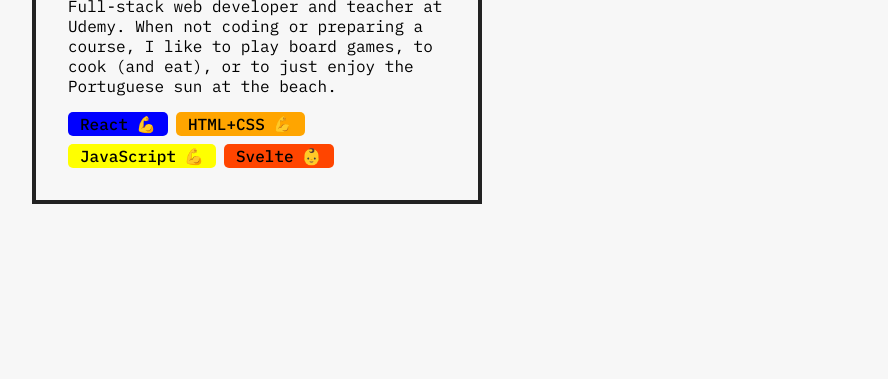
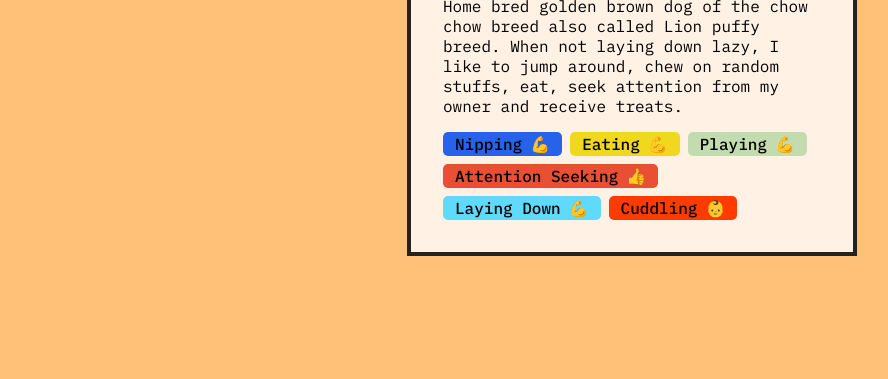
Before and after one commit to lawalOyinlola/Jonas-profile-card, a React app: page / in a window 1280 px wide. Shown: the part 421-800 px from the top of the page, without its empty margins (8-896 px from the left). Built offline with nearby package versions, Linux system fonts and the light colour scheme.

Commit message:
changed profile card to "rex the dawg" and build

```diff
--- a/package.json
+++ b/package.json
@@ -8,7 +8,8 @@
     "loader-utils": "3.2.1",
     "react": "18.2.0",
     "react-dom": "18.2.0",
-    "react-scripts": "5.0.1"
+    "react-scripts": "^5.0.1",
+    "vite": "^4.4.9"
   },
   "devDependencies": {
     "@babel/runtime": "7.13.8",
--- a/public/index.html
+++ b/public/index.html
@@ -4,40 +4,14 @@
 <head>
 	<meta charset="utf-8">
 	<meta name="viewport" content="width=device-width, initial-scale=1, shrink-to-fit=no">
-	<meta name="theme-color" content="#000000">
-	<!--
-      manifest.json provides metadata used when your web app is added to the
-      homescreen on Android. See https://developers.google.com/web/fundamentals/engage-and-retain/web-app-manifest/
-    -->
 	<link rel="manifest" href="%PUBLIC_URL%/manifest.json">
 	<link rel="shortcut icon" href="%PUBLIC_URL%/favicon.ico">
-	<!--
-      Notice the use of %PUBLIC_URL% in the tags above.
-      It will be replaced with the URL of the `public` folder during the build.
-      Only files inside the `public` folder can be referenced from the HTML.
 
-      Unlike "/favicon.ico" or "favicon.ico", "%PUBLIC_URL%/favicon.ico" will
-      work correctly both with client-side routing and a non-root public URL.
-      Learn how to configure a non-root public URL by running `npm run build`.
-    -->
-	<title>React App</title>
+	  <title>Rex The Dawg!</title>
 </head>
 
 <body>
-	<noscript>
-		You need to enable JavaScript to run this app.
-	</noscript>
 	<div id="root"></div>
-	<!--
-      This HTML file is a template.
-      If you open it directly in the browser, you will see an empty page.
-
-      You can add webfonts, meta tags, or analytics to this file.
-      The build step will place the bundled scripts into the <body> tag.
-
-      To begin the development, run `npm start` or `yarn start`.
-      To create a production bundle, use `npm run build` or `yarn build`.
-    -->
 </body>
 
 </html>
--- a/src/index.js
+++ b/src/index.js
@@ -1,6 +1,39 @@
 import { StrictMode } from "react";
 import { createRoot } from "react-dom/client";
 import "./styles.css";
+
+const skills = [
+  {
+    skill: 'Nipping',
+    level: 'advanced',
+    color: '#2662EA',
+  },
+  {
+    skill: 'Eating',
+    level: 'advanced',
+    color: '#EFD81D',
+  },
+  {
+    skill: 'Playing',
+    level: 'advanced',
+    color: '#C3DCAF',
+  },
+  {
+    skill: 'Attention Seeking',
+    level: 'intermediate',
+    color: '#E84F33',
+  },
+  {
+    skill: 'Laying Down',
+    level: 'advanced',
+    color: '#60DAFB',
+  },
+  {
+    skill: 'Cuddling',
+    level: 'beginner',
+    color: '#FF3B00',
+  },
+];
 
 function App() {
   return (
@@ -8,10 +41,7 @@
       <Avatar />
       <div className="data">
         <Intro />
-        {/* Should contain one Skill component
-        for each web dev skill that you have,
-        customized with props */}
-        <SkillList />
+        <SkillSet />
       </div>
     </div>
   );
@@ -19,39 +49,42 @@
 
 function Avatar() {
   return (
-    <img className="avatar" src="chow-chow-fullbody.png" alt="chow chow dog" />
+    <img className="avatar" src="chow-chow-fullbody.png" alt="chow chow" />
   );
 }
 
 function Intro() {
   return (
     <div>
-      <h1>Rex the Dog</h1>
+      <h1>Rex The Dawg!</h1>
       <p>
-        Full-stack web developer and teacher at Udemy. When not coding or
-        preparing a course, I like to play board games, to cook (and eat), or to
-        just enjoy the Portuguese sun at the beach.
+        Home bred golden brown dog of the chow chow breed also called Lion puffy
+        breed. When not laying down lazy, I like to jump around, chew on random
+        stuffs, eat, seek attention from my owner and receive treats.
       </p>
     </div>
   );
 }
 
-function SkillList() {
+function SkillSet() {
   return (
     <div className="skill-list">
-      <Skill skill="React" emoji="💪" color="blue" />
-      <Skill skill="HTML+CSS" emoji="💪" color="orange" />
-      <Skill skill="JavaScript" emoji="💪" color="yellow" />
-      <Skill skill="Svelte" emoji="👶" color="orangered" />
+      {skills.map((skill) => (
+        <Skill skill={skill.skill} level={skill.level} color={skill.color} />
+      ))}
     </div>
   );
 }
 
-function Skill({ skill, emoji, color }) {
+function Skill({skill,level, color}) {
   return (
     <div className="skill" style={{ backgroundColor: color }}>
       <span>{skill}</span>
-      <span>{emoji}</span>
+      <span>
+        {level === 'beginner' && '👶'}
+        {level === 'intermediate' && '👍'}
+        {level === 'advanced' && '💪'}
+      </span>
     </div>
   );
 }
--- a/src/styles.css
+++ b/src/styles.css
@@ -1,4 +1,4 @@
-@import url("https://fonts.googleapis.com/css2?family=IBM+Plex+Mono:wght@300;400;500&display=swap");
+@import url('https://fonts.googleapis.com/css2?family=IBM+Plex+Mono:wght@300;400;500&display=swap');
 
 * {
   margin: 0;
@@ -7,8 +7,10 @@
 }
 
 body {
-  font-family: "IBM Plex Mono", sans-serif;
-  background-color: #f7f7f7;
+  font-family: 'IBM Plex Mono', sans-serif;
+  background-color: #ffc078;
+  display: flex;
+  justify-content: center;
 }
 
 h1 {
@@ -19,10 +21,11 @@
   width: 450px;
   margin: 40px;
   border: 4px solid #222;
+  background-color: #fff2e4;
 }
 
 .card::after {
-  content: "";
+  content: '';
   display: block;
 }
 
```
Also changed, not shown: README.md, build/asset-manifest.json (added), build/chow-chow-fullbody.png (added), build/index.html (added), build/static/js/main.343f9295.js.LICENSE.txt (added), 5 other files.
